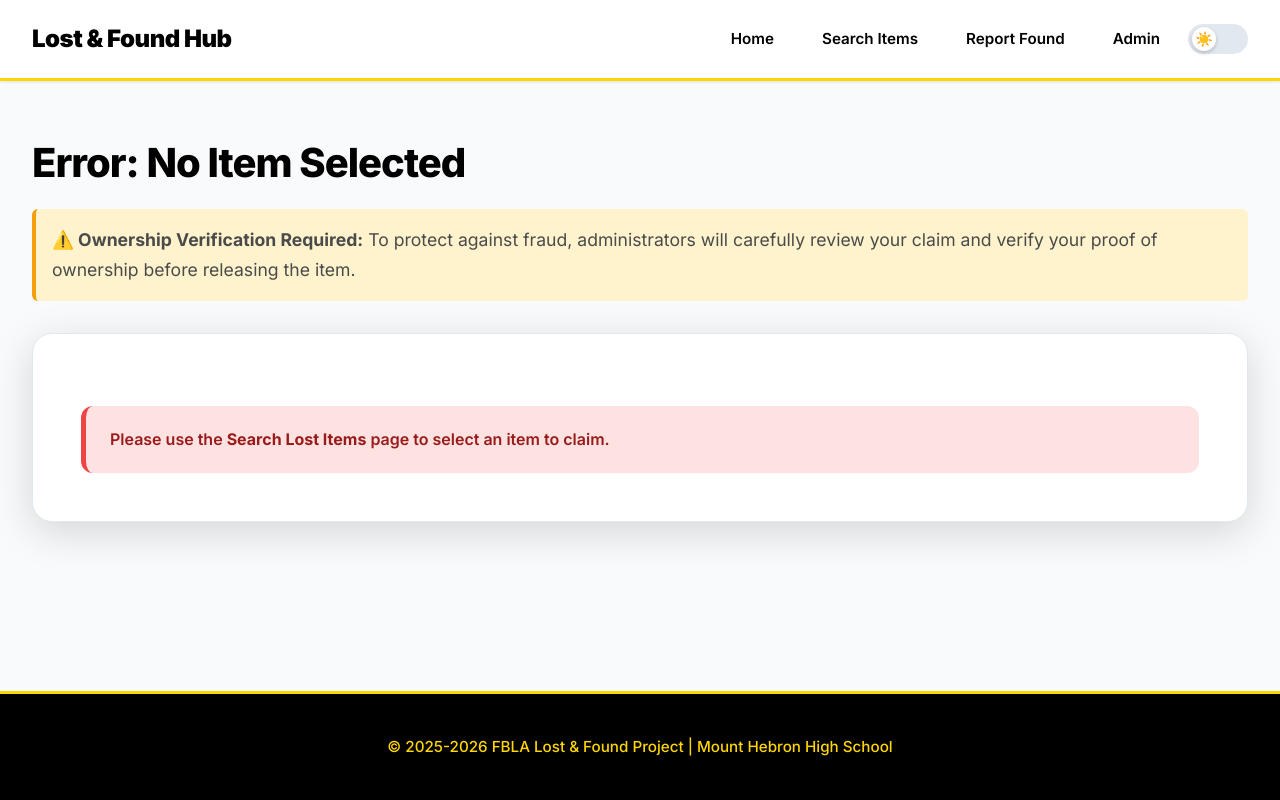
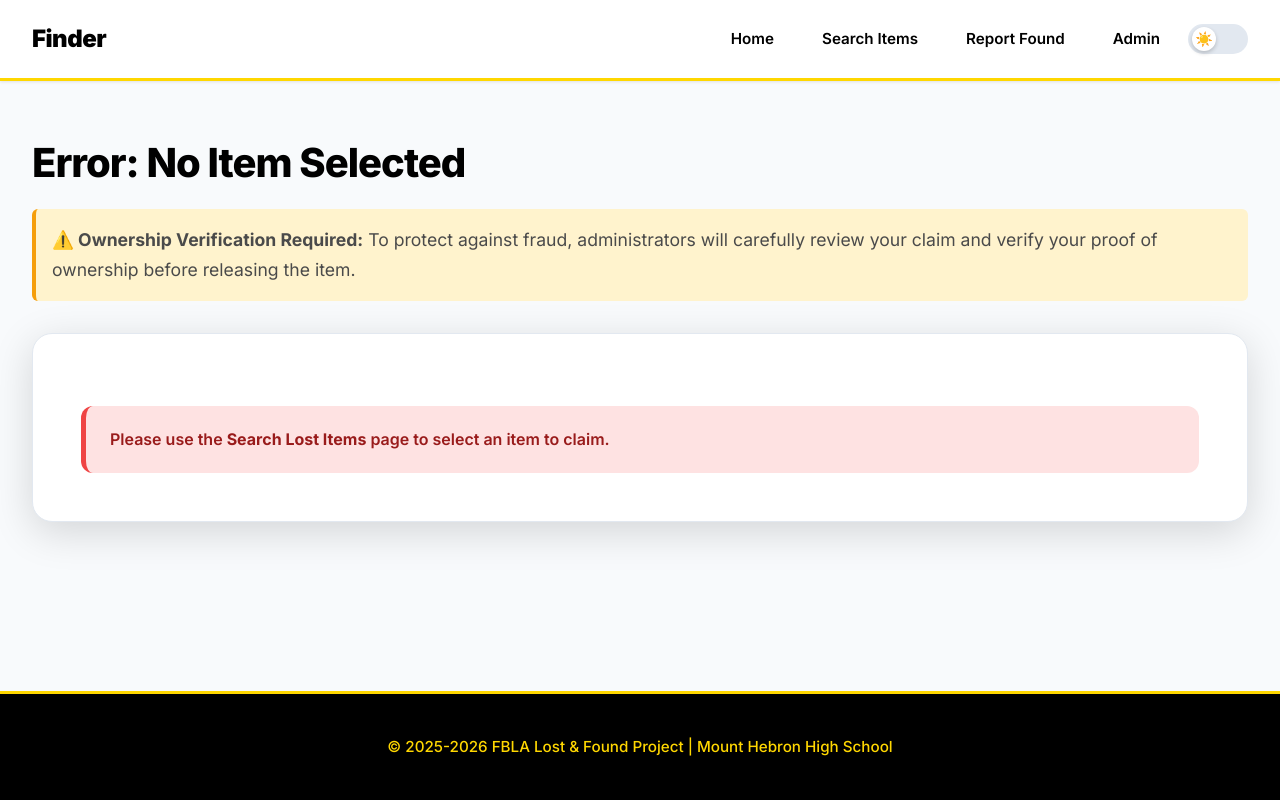
Before and after one commit to dakshmath/FBLA25-26, a website: page public/claim.html in a window 1280 px wide. Drawn offline with Linux system fonts and the light colour scheme.

Commit message:
Changed references to Finder 2

```diff
--- a/public/claim.html
+++ b/public/claim.html
@@ -10,7 +10,7 @@
 <body>
     <header>
         <div class="container">
-            <div class="logo">Lost & Found Hub</div>
+            <div class="logo">Finder</div>
             <nav>
                 <a href="index.html">Home</a>
                 <a href="search.html">Search Items</a>
```
Also changed, not shown: public/report.html (+1 -1 lines), public/search.html (+1 -1 lines), public/uploads/item-1763184632299-771831509.png (added), public/uploads/item-1763184766761-624137525.jpg (added).
